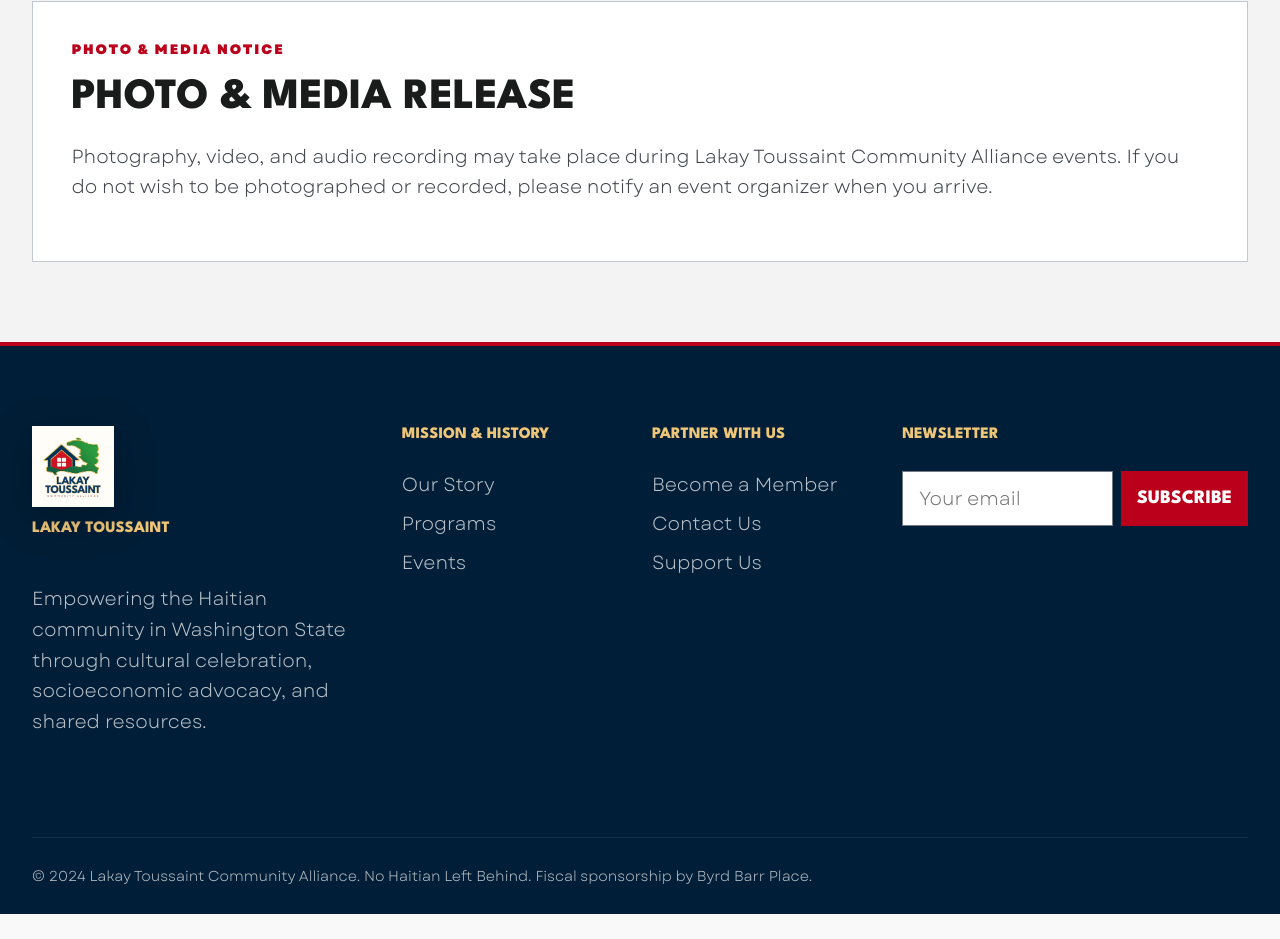
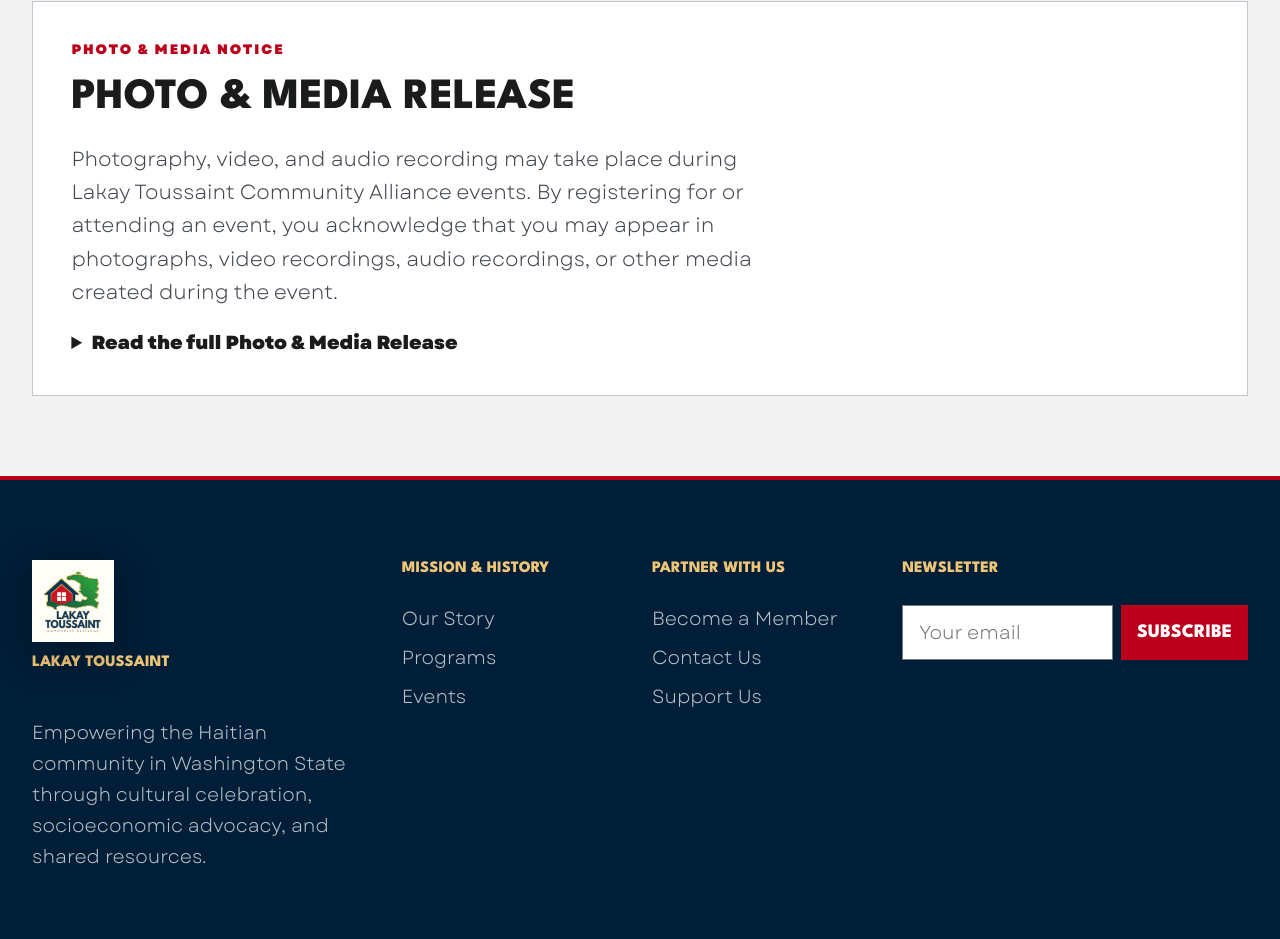
Before and after one commit to hforeste/lakay-toussaint-web, a Next.js app: page /events in a window 1280 px wide. Shown: the part 1013-1952 px from the top of the page. Before the commit the page ends 1927 px from the top, so only its background shows below. Built offline with nearby package versions, Linux system fonts and the light colour scheme; no server answers; the database is empty.

Commit message:
Restore bilingual event CTAs and media release

```diff
--- a/src/app/events/page.tsx
+++ b/src/app/events/page.tsx
@@ -61,7 +61,7 @@ export default async function EventsPage() {
                   {event.subtitle ? <p className="label">{event.subtitle}</p> : null}
                   <p>{event.summary}</p>
                   <Link className="button secondaryAction" href={`/events/${event.slug}`}>
-                    View details and register
+                    Aprann plis x Learn More
                   </Link>
                 </div>
               </article>
@@ -80,11 +80,45 @@ export default async function EventsPage() {
           <aside className="card pad" aria-labelledby="photo-media-release-title">
             <span className="label">Photo &amp; Media Notice</span>
             <h2 id="photo-media-release-title">Photo &amp; Media Release</h2>
-            <p>
+            <p className="lead">
               Photography, video, and audio recording may take place during Lakay Toussaint
-              Community Alliance events. If you do not wish to be photographed or recorded,
-              please notify an event organizer when you arrive.
+              Community Alliance events. By registering for or attending an event, you
+              acknowledge that you may appear in photographs, video recordings, audio
+              recordings, or other media created during the event.
             </p>
+            <details>
+              <summary>Read the full Photo &amp; Media Release</summary>
+              <div className="eventReleaseDetails">
+                <p>
+                  By registering for or attending an event hosted by Lakay Toussaint Community
+                  Alliance, you grant Lakay Toussaint Community Alliance and its authorized
+                  representatives, partners, licensees, and assigns permission to photograph,
+                  record, and otherwise capture your image, likeness, voice, and appearance in
+                  photographs, video, audio, or other media created in connection with the event.
+                </p>
+                <p>
+                  You authorize Lakay Toussaint Community Alliance to use, reproduce, publish,
+                  display, distribute, edit, and share such media for lawful organizational
+                  purposes, including community outreach, education, event documentation,
+                  fundraising, promotional materials, social media, websites, publications, and
+                  other communications, in print or digital formats.
+                </p>
+                <p>
+                  You understand that media may be edited, cropped, combined with other
+                  materials, or otherwise adapted for these purposes. You also understand that
+                  you will not receive payment or other compensation for the use of such media.
+                </p>
+                <p>
+                  If you do not wish to be photographed or recorded, please notify a Lakay
+                  Toussaint Community Alliance event organizer or staff member when you arrive so
+                  that reasonable efforts can be made to honor your request.
+                </p>
+                <p>
+                  For children and other minors, consent requirements may differ. A parent or
+                  legal guardian may be asked to provide permission when required.
+                </p>
+              </div>
+            </details>
           </aside>
         </div>
       </section>
--- a/src/app/globals.css
+++ b/src/app/globals.css
@@ -804,6 +804,15 @@ h3 {
   margin-block: 1rem;
 }
 
+.card details summary {
+  cursor: pointer;
+  font-weight: 700;
+}
+
+.eventReleaseDetails {
+  margin-top: 1rem;
+}
+
 .fieldError {
   color: #a11b1b;
   font-weight: 700;
```
